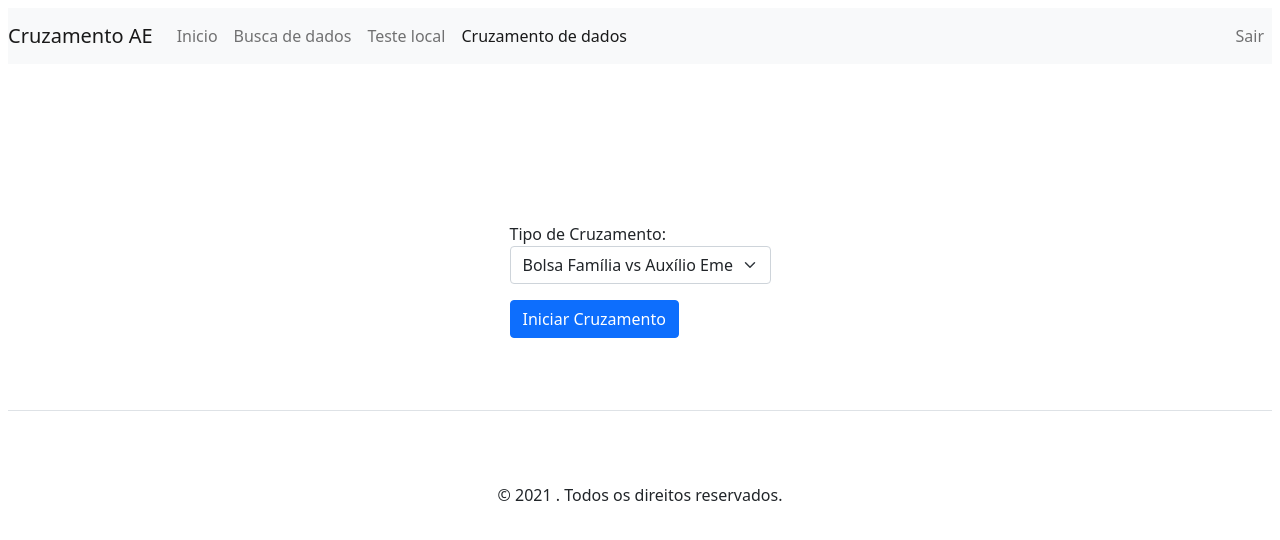
After one commit to MaelSantos/TCC-OAEB, a Django app: page /polls/cruzamento/auxilios/ in a window 1280 px wide. The commit adds this page. Shown: the top 540 px of the page. Run offline with Django 3.2, Linux system fonts and the light colour scheme; some libraries are stand-ins or nearby versions.

Commit message:
modificado telas e links

```diff
--- /dev/null
+++ b/polls/templates/polls/cruzamento.html
@@ -0,0 +1,31 @@
+{% extends "polls/menu.html" %}
+{% load static %}
+
+{% block links %}
+    <link rel="stylesheet" href="https://cdnjs.cloudflare.com/ajax/libs/jquery-confirm/3.3.2/jquery-confirm.min.css" xmlns:>
+    <script src="https://cdnjs.cloudflare.com/ajax/libs/jquery-confirm/3.3.2/jquery-confirm.min.js"></script>
+{% endblock %}
+
+{% block titulo %}Web Crawling{% endblock %}
+
+{% block cruzamento %}active{% endblock %}
+
+{% block content %}
+
+    <form method="POST" class="form-signin" action="/polls/cruzamento/auxilios/busca/">
+        {% csrf_token %}
+        <div class="form-group mb-3">
+            <label for="tipoCruzamento">Tipo de Cruzamento:</label>
+            <select class="form-select" name="tipoCruzamento" id="tipoCruzamento">
+                <option value="ax_bf" {{ ax_bf }}>Bolsa Família vs Auxílio Emergencial</option>
+            </select>
+        </div>
+
+        <button type="submit" id="buscar" class="btn btn-primary">Iniciar Cruzamento<i class="ui search icon"></i></button>
+
+    </form>
+
+{% endblock %}
+
+{% block optional %}
+{% endblock %}
--- a/polls/templates/polls/menu.html
+++ b/polls/templates/polls/menu.html
@@ -44,25 +44,29 @@
                     </li>
                 {% else %}
                     <li class="nav-item">
-                        <a href="" class="nav-link {% block inicio %}{% endblock %}">Inicio</a>
+                        <a href="/polls/" class="nav-link {% block inicio %}{% endblock %}">Inicio</a>
                     </li>
                     <li class="nav-item">
-                        <a href="/polls/cruzamento/" class="nav-link {% block cruzamento %}{% endblock %}">Busca de dados</a>
+                        <a href="/polls/beneficiarios/" class="nav-link {% block beneficiarios %}{% endblock %}">Busca de dados</a>
                     </li>
                     <li class="nav-item">
                         <a href="/polls/bolsa-familia/" class="nav-link {% block bolsa_familia %}{% endblock %}">Teste local</a>
                     </li>
 
-                    <li class="nav-item dropdown">
-                        <a class="nav-link {% block busca %}{% endblock %} dropdown-toggle" href="#" id="navbarDropdown"
-                            role="button" data-bs-toggle="dropdown" aria-expanded="false">
-                            Cruzamento de dados
-                        </a>
-                        <ul class="dropdown-menu" aria-labelledby="navbarDropdown">
-                            <li><a class="dropdown-item" href="">BF x AE</a></li>
-                            <li><a class="dropdown-item" href="">Prefeituras x AE</a></li>
-                        </ul>
+                    <li class="nav-item">
+                        <a href="/polls/cruzamento/auxilios/" class="nav-link {% block cruzamento %}{% endblock %}">Cruzamento de dados</a>
                     </li>
+
+<!--                    <li class="nav-item dropdown">-->
+<!--                        <a class="nav-link {% block busca %}{% endblock %} dropdown-toggle" href="#" id="navbarDropdown"-->
+<!--                            role="button" data-bs-toggle="dropdown" aria-expanded="false">-->
+<!--                            Cruzamento de dados-->
+<!--                        </a>-->
+<!--                        <ul class="dropdown-menu" aria-labelledby="navbarDropdown">-->
+<!--                            <li><a class="dropdown-item" href="/polls/cruzamento/auxilios/">Auxílios (BF x AE)</a></li>-->
+<!--                            <li><a class="dropdown-item" href="">Prefeituras x AE</a></li>-->
+<!--                        </ul>-->
+<!--                    </li>-->
 
                 {% endif %}
             </ul>
--- a/polls/urls.py
+++ b/polls/urls.py
@@ -4,10 +4,12 @@ from . import views
 
 urlpatterns = [
     path('', views.index, name='index'),
-    path('cruzamento/', views.cruzamento, name='cruzamento'),
-    path('cruzamento/beneficiarios/', views.cruzar, name='cruzar'),
+    path('beneficiarios/', views.busca, name='busca'),
+    path('beneficiarios/buscar/', views.buscar, name='buscar'),
     path('bolsa-familia/', views.bolsa_famila, name='bolsa_familia'),
-    path('bolsa-familia/beneficiarios/', views.cruzar_bolsa_famila, name='cruzar_bolsa_familia'),
-    # path('', views.BeneficiarioListView.as_view(), name='BeneficiarioList'),
-    # path("<slug:slug>/", views.BeneficiarioDetailView.as_view(), name='BeneficiarioDetail')
+    path('bolsa-familia/beneficiarios/', views.buscar_bolsa_famila, name='busca_bolsa_familia'),
+
+    path('cruzamento/auxilios/', views.cruzamento, name='cruzamento_auxilios'),
+    path('cruzamento/auxilios/busca/', views.cruzar, name='cruzar_auxilios'),
+
 ]
--- a/polls/views.py
+++ b/polls/views.py
@@ -18,11 +18,11 @@ def index(request):
     return render(request, 'polls/principal.html')
 
 
-def cruzamento(request):
-    return render(request, 'polls/cruzamento_beneficiario.html')
+def busca(request):
+    return render(request, 'polls/busca_beneficiario.html')
 
 
-def cruzar(request):
+def buscar(request):
     if request.method == "POST":
         nome = request.POST.get('nomeBeneficiario')
         nis = request.POST.get('nis')
@@ -45,19 +45,19 @@ def cruzar(request):
             bolsa = "selected"
             html = crawler.crawler_bolsafamilia(nome, nis, de, ate)
 
-        return render(request, 'polls/cruzamento_beneficiario.html', {'data': html, "nome": nome, "nis": nis,
-                                                                      "prefeitura": prefeitura, "bolsa": bolsa,
-                                                                      cidade: "selected", "de": de, "ate": ate,
-                                                                      "periodo": periodo})
+        return render(request, 'polls/busca_beneficiario.html', {'data': html, "nome": nome, "nis": nis,
+                                                                 "prefeitura": prefeitura, "bolsa": bolsa,
+                                                                 cidade: "selected", "de": de, "ate": ate,
+                                                                 "periodo": periodo})
     else:
-        return redirect('cruzamento')
+        return redirect('buscar')
 
 
 def bolsa_famila(request):
     return render(request, "polls/bolsa_familia.html")
 
 
-def cruzar_bolsa_famila(request):
+def buscar_bolsa_famila(request):
     if request.method == "POST":
         nome = request.POST.get('nomeBeneficiario')
         nis = request.POST.get('nis')
@@ -81,12 +81,20 @@ def cruzar_bolsa_famila(request):
                 BeneficiarioBolsaFamilia.nome_favorecido.like("%" + nome + "%")) \
                 .filter(BeneficiarioBolsaFamilia.nis.like("%" + nis + "%")) \
                 .filter(BeneficiarioBolsaFamilia.nis.not_in(session.query(BeneficiarioAuxilio.nis).filter(
-                    BeneficiarioAuxilio.nome_beneficiario.like("%" + nome + "%")).filter(
-                    BeneficiarioAuxilio.nis.like("%" + nis + "%")))).group_by(BeneficiarioBolsaFamilia.nis)
+                BeneficiarioAuxilio.nome_beneficiario.like("%" + nome + "%")).filter(
+                BeneficiarioAuxilio.nis.like("%" + nis + "%")))).group_by(BeneficiarioBolsaFamilia.nis)
 
         # print(data)
 
         return render(request, 'polls/bolsa_familia.html',
                       {'data': data, "nome": nome, "nis": nis, "devido": devido, "indevido": indevido})
     else:
-        return redirect('cruzar_bolsa_familia')
+        return redirect('busca_bolsa_familia')
+
+
+def cruzamento(request):
+    return render(request, 'polls/cruzamento.html')
+
+
+def cruzar(request):
+    return render(request, 'polls/cruzamento.html')
```
Also changed, not shown: polls/crawler/crawler.py (+19 -10 lines), polls/templates/polls/busca_beneficiario.html (+62 -37 lines), polls/templates/polls/cruzamento_beneficiario.html (deleted, +0 -71 lines).
